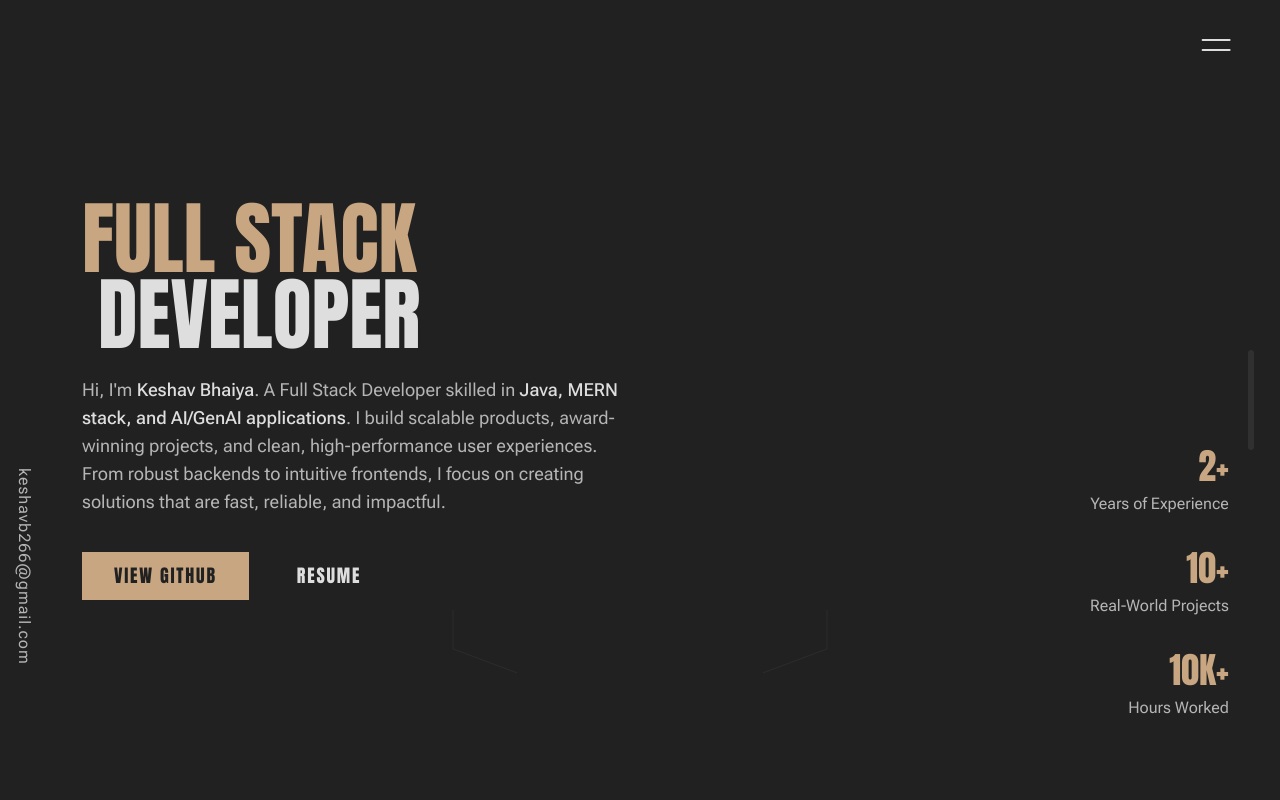
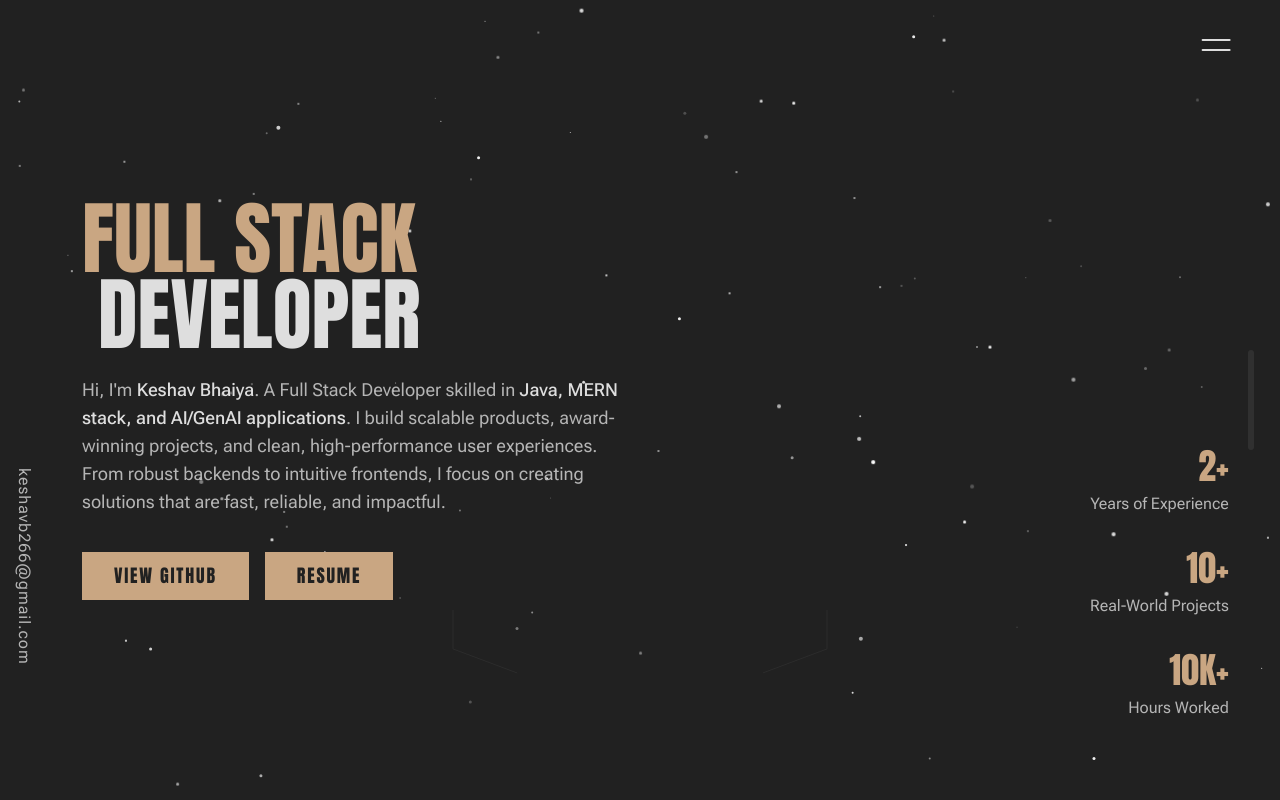
Before and after one commit to Keshav-Bhaiya/Portfolio, a Next.js app: page / in a window 1280 px wide. Shown: the top 800 px of the page. Built offline with nearby package versions, Linux system fonts and the light colour scheme.

Commit message:
new commit

```diff
--- a/app/_components/Banner.tsx
+++ b/app/_components/Banner.tsx
@@ -80,8 +80,8 @@ const Banner = () => {
                             as="link"
                             target="_blank"
                             rel="noopener noreferrer"
-                            href="/resume.pdf"
-                            variant="outline"
+                            href="https://drive.google.com/file/d/13vbI5aq9XMS9g5iHM5MDxX-RHbtOsFcU/view?usp=sharing"
+                            variant="primary"
                             className="banner-button slide-up-and-fade"
                         >
                             Resume
--- a/app/layout.tsx
+++ b/app/layout.tsx
@@ -10,6 +10,7 @@ import ScrollProgressIndicator from '@/components/ScrollProgressIndicator';
 import CustomCursor from '@/components/CustomCursor';
 import Preloader from '@/components/Preloader';
 import StickyEmail from './_components/StickyEmail';
+import ParticleBackground from '@/components/ParticleBackground';
 
 import { GoogleAnalytics } from '@next/third-parties/google';
 import Script from 'next/script';
@@ -33,7 +34,7 @@ const robotoFlex = Roboto_Flex({
 export const metadata: Metadata = {
     title: 'Keshav Bhaiya | Full Stack Developer | Software Intern',
     description:
-        'I’m Keshav Bhaiya — a Full Stack Developer skilled in Java, MERN stack, and AI/GenAI applications. Experienced in building scalable products, award-winning projects, and clean, high-performance UI/UX.',
+        'I’m Keshav Bhaiya — a Full Stack Developer skilled in Java, MERN stack, and AI/GenAI applications.',
     keywords: [
         'Keshav Bhaiya',
         'Full Stack Developer',
@@ -50,7 +51,7 @@ export const metadata: Metadata = {
     openGraph: {
         title: 'Keshav Bhaiya | Full Stack Developer & AI Engineer',
         description:
-            'Portfolio of Keshav Bhaiya — showcasing full stack, MERN, Java, and AI-powered projects with a strong focus on performance and clean UI/UX.',
+            'Portfolio of Keshav Bhaiya showcasing full stack, MERN, Java, and AI-powered projects.',
         siteName: 'Keshav Bhaiya Portfolio',
         images: [
             {
@@ -67,7 +68,7 @@ export const metadata: Metadata = {
         card: 'summary_large_image',
         title: 'Keshav Bhaiya | Full Stack Developer',
         description:
-            'Full Stack Developer skilled in Java, MERN stack, and AI/GenAI applications. Winner of LNCT Website Creation Competition.',
+            'Full Stack Developer skilled in Java, MERN stack, and AI/GenAI applications.',
         images: ['/og-image.png'],
     },
 };
@@ -76,13 +77,15 @@ export const metadata: Metadata = {
 
 export default function RootLayout({
     children,
-}: Readonly<{ children: React.ReactNode }>) {
+}: {
+    children: React.ReactNode;
+}) {
     return (
         <html lang="en">
-            {/* Google Analytics (optional – can change later) */}
+            {/* Analytics */}
             <GoogleAnalytics gaId="G-MHLY1LNGY5" />
 
-            {/* Structured Data for SEO */}
+            {/* Structured Data */}
             <Script
                 id="structured-data"
                 type="application/ld+json"
@@ -93,22 +96,16 @@ export default function RootLayout({
                         '@type': 'Person',
                         name: 'Keshav Bhaiya',
                         jobTitle: 'Full Stack Developer',
-                        description:
-                            'Keshav Bhaiya is a Full Stack Developer skilled in Java, MERN stack, and AI/GenAI applications with award-winning projects and strong DSA foundation.',
                         sameAs: ['https://github.com/Keshav-Bhaiya'],
                         alumniOf: {
                             '@type': 'CollegeOrUniversity',
                             name: 'LNCT Group, Bhopal',
                         },
-                        worksFor: {
-                            '@type': 'Organization',
-                            name: 'LNCT Group',
-                        },
                     }),
                 }}
             />
 
-            {/* Hotjar (optional – can remove later) */}
+            {/* Hotjar */}
             <Script id="hotjar" strategy="afterInteractive">
                 {`(function(h,o,t,j,a,r){
                   h.hj=h.hj||function(){(h.hj.q=h.hj.q||[]).push(arguments)};
@@ -121,17 +118,23 @@ export default function RootLayout({
             </Script>
 
             <body
-                className={`${antonFont.variable} ${robotoFlex.variable} antialiased`}
+                className={`${antonFont.variable} ${robotoFlex.variable} antialiased relative`}
             >
+                {/* 🔹 BACKGROUND LAYER */}
+                <ParticleBackground />
+
+                {/* 🔹 APP CONTENT */}
                 <ReactLenis root options={{ lerp: 0.1, duration: 1.4 }}>
                     <Navbar />
-                    <main>{children}</main>
+                    <main className="relative z-[2]">{children}</main>
                     <Footer />
+                </ReactLenis>
+
+                {/* 🔹 UI OVERLAYS */}
                 <CustomCursor />
                 <Preloader />
                 <ScrollProgressIndicator />
                 <StickyEmail />
-                </ReactLenis>
             </body>
         </html>
     );
--- a/components/ParticleBackground.tsx
+++ b/components/ParticleBackground.tsx
@@ -1,47 +1,65 @@
-// 'use client';
-// import { useGSAP } from '@gsap/react';
-// import gsap from 'gsap';
-// import { useRef } from 'react';
+'use client';
 
-// gsap.registerPlugin(useGSAP);
+import { useGSAP } from '@gsap/react';
+import gsap from 'gsap';
+import { useRef } from 'react';
 
-// const ParticleBackground = () => {
-//     const particlesRef = useRef<HTMLDivElement[]>([]);
+gsap.registerPlugin(useGSAP);
 
-//     useGSAP(() => {
-//         particlesRef.current.forEach((particle) => {
-//             gsap.set(particle, {
-//                 width: Math.random() * 3 + 1,
-//                 height: Math.random() * 3 + 1,
-//                 opacity: Math.random(),
-//                 left: Math.random() * window.innerWidth,
-//                 top: Math.random() * (window.innerHeight + 1),
-//             });
+const PARTICLE_COUNT = 100;
 
-//             gsap.to(particle, {
-//                 y: window.innerHeight,
-//                 duration: Math.random() * 10 + 10,
-//                 opacity: 0,
-//                 repeat: -1,
-//                 ease: 'none',
-//                 // yoyo: true,
-//             });
-//         });
-//     }, []);
+const ParticleBackground = () => {
+    const containerRef = useRef<HTMLDivElement>(null);
 
-//     return (
-//         <div className="fixed inset-0 z-0 pointer-events-none">
-//             {[...Array(100)].map((_, i) => (
-//                 <div
-//                     key={i}
-//                     ref={(el) => {
-//                         particlesRef.current.push(el!);
-//                     }}
-//                     className="absolute rounded-full bg-white"
-//                 />
-//             ))}
-//         </div>
-//     );
-// };
+    useGSAP(() => {
+        if (!containerRef.current) return;
 
-// export default ParticleBackground;
+        const particles =
+            containerRef.current.querySelectorAll<HTMLDivElement>('.particle');
+
+        particles.forEach((particle) => {
+            const size = Math.random() * 3 + 1;
+            const startX = Math.random() * window.innerWidth;
+            const startY = Math.random() * window.innerHeight;
+
+            gsap.set(particle, {
+                width: size,
+                height: size,
+                x: startX,
+                y: startY,
+                opacity: Math.random() * 0.8 + 0.2,
+            });
+
+            gsap.to(particle, {
+                y: -50,
+                duration: Math.random() * 10 + 10,
+                ease: 'none',
+                repeat: -1,
+                delay: Math.random() * 10,
+                onRepeat: () => {
+                    gsap.set(particle, {
+                        x: Math.random() * window.innerWidth,
+                        y: window.innerHeight + 50,
+                        opacity: Math.random() * 0.8 + 0.2,
+                    });
+                },
+            });
+        });
+    }, []);
+
+    return (
+        <div
+            ref={containerRef}
+            className="fixed inset-0 z-0 pointer-events-none"
+        >
+            {Array.from({ length: PARTICLE_COUNT }).map((_, i) => (
+                <div
+                    key={i}
+                    className="particle absolute rounded-full bg-white"
+                />
+            ))}
+        </div>
+    );
+};
+
+export default ParticleBackground;
--- a/package.json
+++ b/package.json
@@ -21,8 +21,10 @@
         "next": "15.2.0",
         "react": "^18.3.1",
         "react-dom": "^18.3.1",
+        "react-tsparticles": "^2.12.2",
         "tailwind-merge": "^2.5.4",
-        "tailwindcss-animate": "^1.0.7"
+        "tailwindcss-animate": "^1.0.7",
+        "tsparticles": "^3.9.1"
     },
     "devDependencies": {
         "@svgr/cli": "^8.1.0",
```
Also changed, not shown: 1 other file (tests, documents, lock files or other folders). Lines whose indentation alone changed are shown as unchanged.
